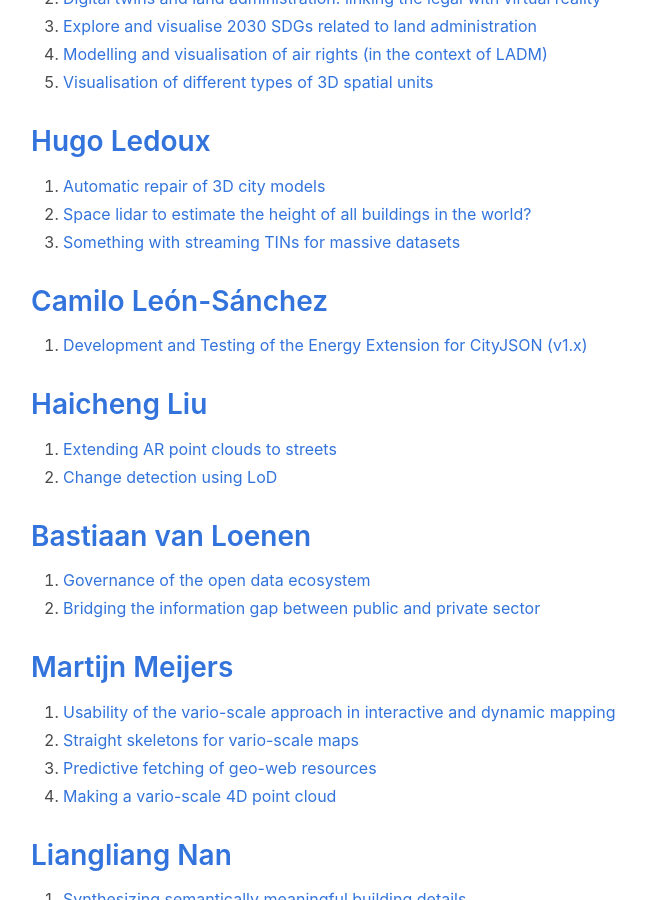
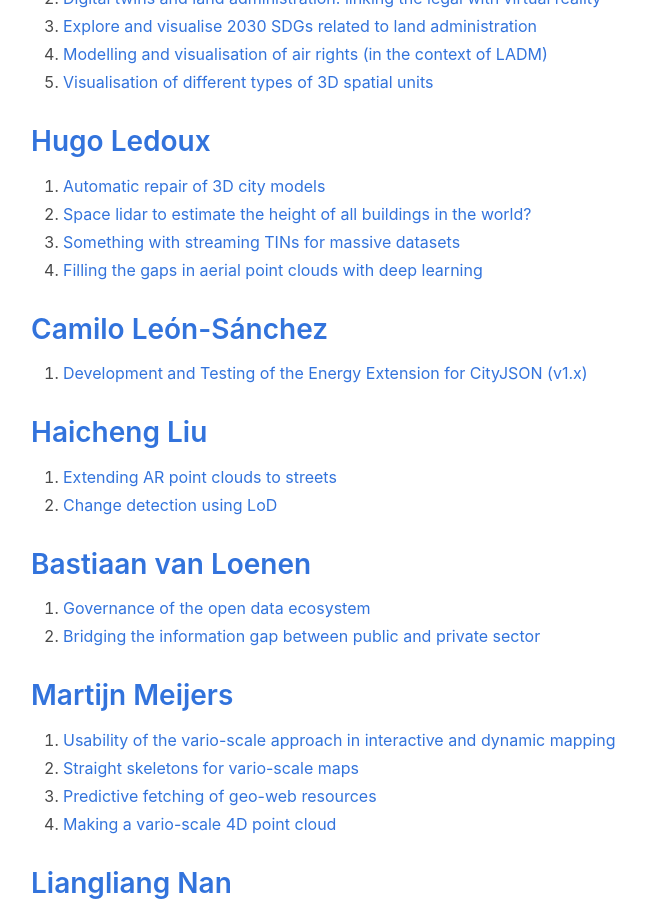
Before and after one commit to tudelft3d/geo2020, a Jekyll site: the page built from potentialtopics/index.md, in a window 1280 px wide and 900 px high, scrolled down 1877 px. Shown: the whole window, without its empty margins (33-679 px from the left). Built offline with Jekyll 4.4.1, drawn with Linux system fonts in a browser that asks for light colours; nearby versions of some CDN libraries.

Commit message:
add topic for hugo/ravi/weixiao

```diff
--- a/potentialtopics/index.md
+++ b/potentialtopics/index.md
@@ -67,6 +67,7 @@
 1. [Automatic repair of 3D city models](https://3d.bk.tudelft.nl/education/msctopics/#automatic-repair-of-3d-city-models)
 1. [Space lidar to estimate the height of all buildings in the world?](https://3d.bk.tudelft.nl/education/msctopics/#space-lidar-to-estimate-the-height-of-all-buildings-in-the-world)
 1. [Something with streaming TINs for massive datasets](https://3d.bk.tudelft.nl/education/msctopics/#something-with-streaming-tins-for-massive-datasets)
+1. [Filling the gaps in aerial point clouds with deep learning](https://3d.bk.tudelft.nl/education/msctopics/#filling-the-gaps-in-aerial-point-clouds-with-deep-learning)
 
 
 ## [Camilo León-Sánchez](https://3d.bk.tudelft.nl/cleon/)
```
